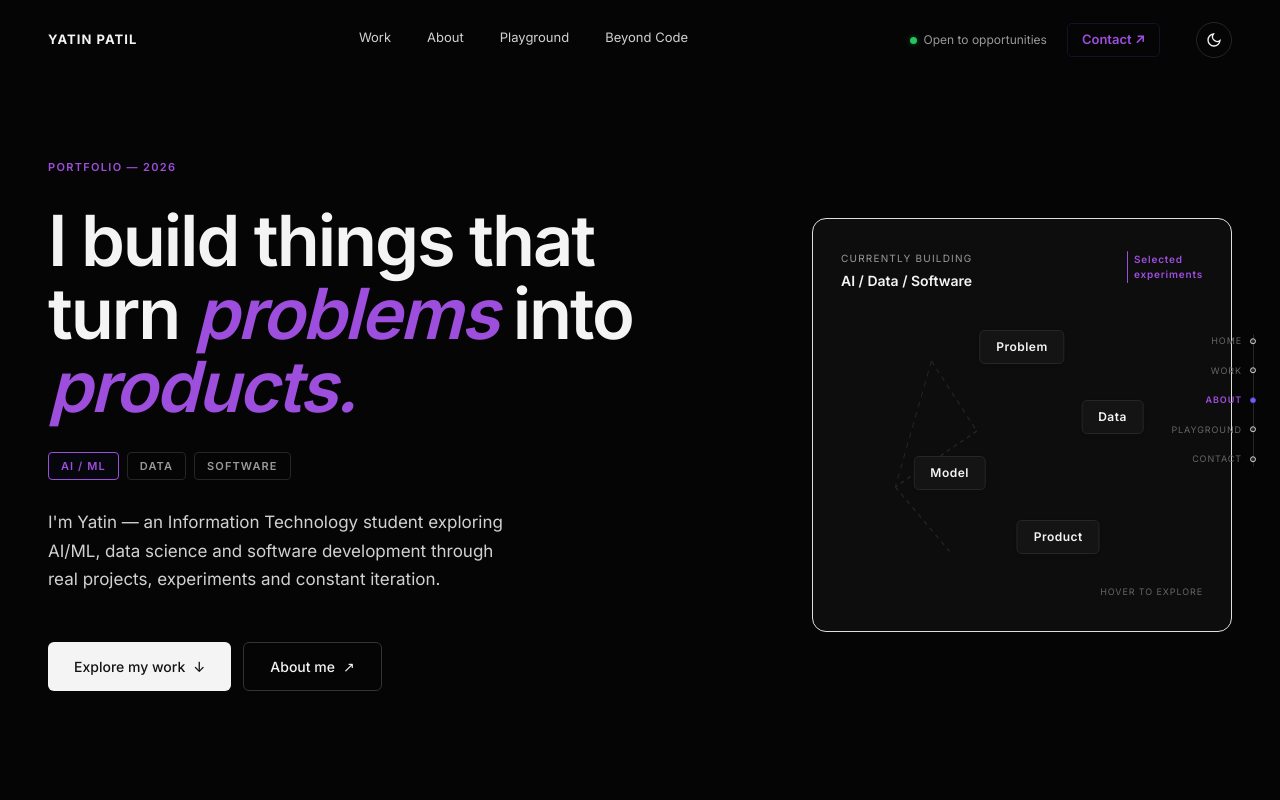
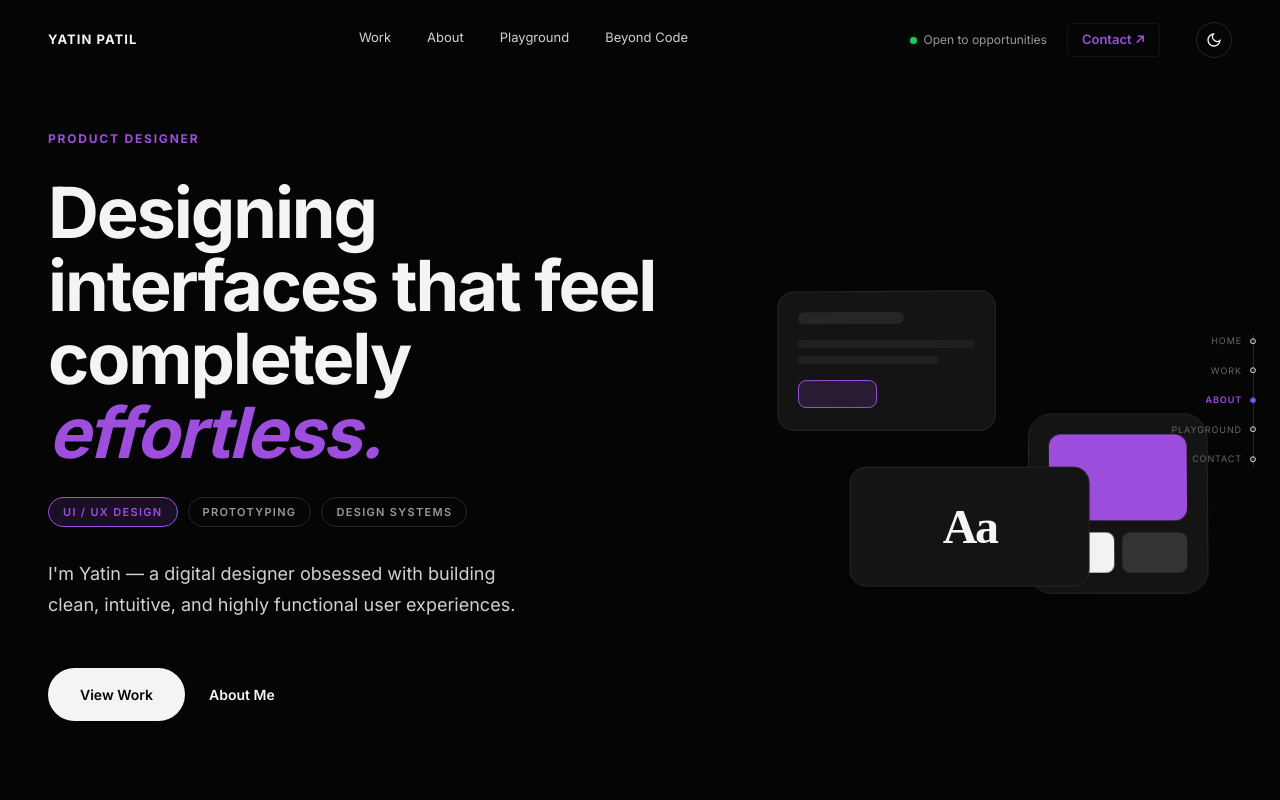
Before and after one commit to Yatin07/portfolio, a Next.js app: page / in a window 1280 px wide. Shown: the top 800 px of the page. Built offline with nearby package versions, Linux system fonts and the light colour scheme.

Commit message:
feat: complete UI/UX pivot with global background, new hero, and hover image reveal

```diff
--- a/src/app/globals.css
+++ b/src/app/globals.css
@@ -43,6 +43,27 @@
 
 html { scroll-behavior: smooth; background-color: var(--bg-main); }
 
+body::before {
+  content: '';
+  position: fixed;
+  inset: 0;
+  pointer-events: none;
+  z-index: -1;
+  background-image: radial-gradient(var(--border) 1px, transparent 1px);
+  background-size: 32px 32px;
+  opacity: 0.5;
+}
+
+body::after {
+  content: '';
+  position: fixed;
+  inset: 0;
+  pointer-events: none;
+  z-index: -2;
+  background: radial-gradient(circle at 50% 0%, var(--accent-transparent) 0%, transparent 60%);
+  opacity: 0.7;
+}
+
 body {
   font-family: 'Inter', sans-serif;
   background-color: var(--bg-main);
--- a/src/app/page.tsx
+++ b/src/app/page.tsx
@@ -212,72 +212,70 @@ function Nav() {
 }
 
 /* ─── Hero Diagram (organic layout) ─── */
+
+/* ─── Hero Diagram (UI/UX Showcase) ─── */
 function HeroDiagram() {
-  const [active, setActive] = useState<string | null>(null)
-  const nodes = [
-    { id: 'problem', label: 'Problem', x: 50, y: 10, desc: 'Understanding what actually needs solving.', sub: 'Not the symptom — the root cause.' },
-    { id: 'data', label: 'Data', x: 75, y: 35, desc: 'Finding patterns that actually matter.', sub: 'CelebA, custom datasets, real-world sources.' },
-    { id: 'model', label: 'Model', x: 30, y: 55, desc: 'Testing different approaches before committing.', sub: 'CNN, RAG, XGBoost — chosen with reason.' },
-    { id: 'product', label: 'Product', x: 60, y: 78, desc: 'Turning the technical solution into something usable.', sub: 'FastAPI + React, clean UX, real users.' },
-  ]
+  const [active, setActive] = useState<number | null>(null)
 
   return (
-    <div style={{ position: 'relative', width: '100%', height: 280 }}>
-      <svg style={{ position: 'absolute', inset: 0, width: '100%', height: '100%' }} viewBox="0 0 200 100" preserveAspectRatio="none">
-        {[
-          [nodes[0], nodes[1]], [nodes[1], nodes[2]], [nodes[2], nodes[3]], [nodes[0], nodes[2]],
-        ].map(([a, b], i) => (
-          <line key={i}
-            x1={a.x} y1={a.y + 5} x2={b.x} y2={b.y + 5}
-            stroke={active === a.id || active === b.id ? 'var(--accent)' : 'var(--border)'}
-            strokeWidth="0.5" strokeDasharray={active === a.id || active === b.id ? '0' : '2,2'}
-            style={{ transition: 'stroke 0.2s' }}
-          />
-        ))}
-      </svg>
-      {nodes.map(n => (
-        <div key={n.id}
-          onMouseEnter={() => setActive(n.id)}
-          onMouseLeave={() => setActive(null)}
-          style={{
-            position: 'absolute', left: `${n.x}%`, top: `${n.y}%`,
-            transform: `translate(-50%,-50%) scale(${active === n.id ? 1.05 : 1})`,
-            transition: 'transform 0.2s',
-            zIndex: active === n.id ? 10 : 1,
-            cursor: 'none',
-          }}>
-          <div style={{
-            padding: '7px 16px',
-            background: active === n.id ? 'var(--accent)' : 'var(--card-bg)',
-            color: active === n.id ? 'var(--card-bg)' : 'var(--text-main)',
-            border: `1.5px solid ${active === n.id ? 'var(--accent)' : 'var(--border)'}`,
-            borderRadius: 5, fontSize: 12, fontWeight: 600, letterSpacing: '0.04em',
-            boxShadow: active === n.id ? '0 4px 16px #3157E820' : '0 1px 4px #0000000a',
-            transition: 'all 0.2s', whiteSpace: 'nowrap',
-          }}>
-            {n.label}
-          </div>
-          {active === n.id && (
-            <div style={{
-              position: 'absolute', top: '120%', left: '50%', transform: 'translateX(-50%)',
-              background: 'var(--text-main)', color: 'var(--card-bg)', padding: '10px 14px',
-              borderRadius: 6, fontSize: 11, lineHeight: 1.5, width: 190,
-              textAlign: 'left', zIndex: 20,
-            }}>
-              <div style={{ fontWeight: 600, marginBottom: 4 }}>{n.desc}</div>
-              <div style={{ color: 'var(--text-muted)', fontSize: 10 }}>{n.sub}</div>
-            </div>
-          )}
+    <div style={{ position: 'relative', width: '100%', height: 320, perspective: 1000 }} data-cursor="view" data-label="PLAY">
+      {/* Floating Design Elements */}
+
+      {/* 1. Wireframe Card */}
+      <motion.div
+        animate={{ y: [-10, 10, -10], rotateY: [-5, 5, -5] }}
+        transition={{ repeat: Infinity, duration: 6, ease: 'easeInOut' }}
+        onMouseEnter={() => setActive(1)} onMouseLeave={() => setActive(null)}
+        style={{
+          position: 'absolute', top: '10%', left: '5%', width: 220, height: 140,
+          background: 'var(--card-bg)', border: '1px solid var(--border)', borderRadius: 16,
+          boxShadow: active === 1 ? '0 20px 40px rgba(0,0,0,0.08)' : '0 10px 30px rgba(0,0,0,0.03)',
+          padding: 20, zIndex: active === 1 ? 10 : 2, transition: 'all 0.3s'
+        }}>
+        <div style={{ width: '60%', height: 12, background: 'var(--border)', borderRadius: 6, marginBottom: 16 }} />
+        <div style={{ width: '100%', height: 8, background: 'var(--border-dark)', borderRadius: 4, marginBottom: 8, opacity: 0.4 }} />
+        <div style={{ width: '80%', height: 8, background: 'var(--border-dark)', borderRadius: 4, marginBottom: 16, opacity: 0.4 }} />
+        <div style={{ width: 80, height: 28, background: 'var(--accent-transparent)', borderRadius: 8, border: '1px solid var(--accent)' }} />
+      </motion.div>
+
+      {/* 2. Color Palette Card */}
+      <motion.div
+        animate={{ y: [10, -10, 10], rotateX: [5, -5, 5] }}
+        transition={{ repeat: Infinity, duration: 5, ease: 'easeInOut', delay: 1 }}
+        onMouseEnter={() => setActive(2)} onMouseLeave={() => setActive(null)}
+        style={{
+          position: 'absolute', top: '45%', right: '5%', width: 180, height: 180,
+          background: 'var(--card-bg)', border: '1px solid var(--border)', borderRadius: 24,
+          boxShadow: active === 2 ? '0 20px 40px rgba(0,0,0,0.08)' : '0 10px 30px rgba(0,0,0,0.03)',
+          padding: 20, zIndex: active === 2 ? 10 : 3, transition: 'all 0.3s',
+          display: 'flex', flexDirection: 'column', gap: 12
+        }}>
+        <div style={{ flex: 1, background: 'var(--accent)', borderRadius: 12 }} />
+        <div style={{ display: 'flex', gap: 8, height: 40 }}>
+           <div style={{ flex: 1, background: 'var(--text-main)', borderRadius: 8 }} />
+           <div style={{ flex: 1, background: 'var(--border-dark)', borderRadius: 8 }} />
         </div>
-      ))}
-      <div style={{ position: 'absolute', bottom: 0, right: 0 }}>
-        <div style={{ fontSize: 9, letterSpacing: '0.1em', color: 'var(--text-light)', textTransform: 'uppercase' }}>
-          Hover to explore
-        </div>
-      </div>
+      </motion.div>
+
+      {/* 3. Typography Card */}
+      <motion.div
+        animate={{ y: [-5, 5, -5], x: [-5, 5, -5] }}
+        transition={{ repeat: Infinity, duration: 7, ease: 'easeInOut', delay: 2 }}
+        onMouseEnter={() => setActive(3)} onMouseLeave={() => setActive(null)}
+        style={{
+          position: 'absolute', bottom: '0%', left: '20%', width: 240, height: 120,
+          background: 'var(--card-bg)', border: '1px solid var(--border)', borderRadius: 16,
+          boxShadow: active === 3 ? '0 20px 40px rgba(0,0,0,0.08)' : '0 10px 30px rgba(0,0,0,0.03)',
+          padding: 24, zIndex: active === 3 ? 10 : 4, transition: 'all 0.3s',
+          display: 'flex', alignItems: 'center', justifyContent: 'center'
+        }}>
+        <div style={{ fontSize: 48, fontWeight: 700, fontFamily: 'serif', color: 'var(--text-main)', letterSpacing: '-0.05em' }}>Aa</div>
+      </motion.div>
     </div>
   )
 }
+
+
 
 /* ─── Hero ─── */
 function Hero() {
@@ -285,96 +283,64 @@ function Hero() {
 
   return (
     <motion.section id="hero" style={{ minHeight: '100vh', padding: '130px 48px 80px', display: 'flex', alignItems: 'center' }} initial={{ opacity: 0, y: 40 }} whileInView={{ opacity: 1, y: 0 }} viewport={{ once: true, margin: "-10%" }} transition={{ duration: 0.7, ease: [0.16, 1, 0.3, 1] }}>
-      <div style={{ maxWidth: 1280, margin: '0 auto', width: '100%', display: 'grid', gridTemplateColumns: '1fr 420px', gap: 80, alignItems: 'center' }}>
+      <div style={{ maxWidth: 1280, margin: '0 auto', width: '100%', display: 'grid', gridTemplateColumns: '1fr 480px', gap: 80, alignItems: 'center' }}>
 
         {/* Left */}
         <div>
-          <div style={{ fontSize: 11, letterSpacing: '0.12em', textTransform: 'uppercase', color: 'var(--accent)', fontWeight: 600, marginBottom: 28 }}>
-            Portfolio — 2026
+          <div style={{ fontSize: 12, letterSpacing: '0.15em', textTransform: 'uppercase', color: 'var(--accent)', fontWeight: 700, marginBottom: 28 }}>
+            Product Designer
           </div>
           <h1 style={{
             fontSize: 'clamp(44px,5.5vw,82px)', lineHeight: 1.04, letterSpacing: '-0.03em',
-            fontWeight: 600, marginBottom: 28, maxWidth: 600,
+            fontWeight: 700, marginBottom: 28, maxWidth: 640, color: 'var(--text-main)'
           }}>
-            I build things that turn{' '}
-            <span style={{ color: 'var(--accent)', fontStyle: 'italic' }}>problems</span>{' '}
-            into{' '}
-            <span style={{ color: 'var(--accent)', fontStyle: 'italic' }}>products.</span>
+            Designing interfaces that feel completely{' '}
+            <span style={{ color: 'var(--accent)', fontStyle: 'italic' }}>effortless.</span>
           </h1>
 
-          <div style={{ display: 'flex', gap: 8, marginBottom: 28, flexWrap: 'wrap' }}>
+          <div style={{ display: 'flex', gap: 10, marginBottom: 32, flexWrap: 'wrap' }}>
             {[
-              { tag: 'AI / ML', active: true },
-              { tag: 'DATA', active: false },
-              { tag: 'SOFTWARE', active: false },
+              { tag: 'UI / UX DESIGN', active: true },
+              { tag: 'PROTOTYPING', active: false },
+              { tag: 'DESIGN SYSTEMS', active: false },
             ].map(t => (
               <span key={t.tag} style={{
-                fontSize: 11, letterSpacing: '0.1em', fontWeight: 600, padding: '5px 12px',
-                borderRadius: 4,
-                border: `1.5px solid ${t.active ? 'var(--accent)' : 'var(--border)'}`,
+                fontSize: 11, letterSpacing: '0.12em', fontWeight: 600, padding: '6px 14px',
+                borderRadius: 100,
+                border: `1px solid ${t.active ? 'var(--accent)' : 'var(--border)'}`,
                 color: t.active ? 'var(--accent)' : 'var(--text-muted)',
-                background: t.active ? '#3157E808' : 'transparent',
+                background: t.active ? 'var(--accent-transparent)' : 'var(--bg-main)',
+                boxShadow: '0 2px 10px rgba(0,0,0,0.02)'
               }}>{t.tag}</span>
             ))}
           </div>
 
-          <p style={{ fontSize: 17, color: 'var(--text-secondary)', lineHeight: 1.68, maxWidth: 480, marginBottom: 48 }}>
-            I&apos;m Yatin — an Information Technology student exploring AI/ML, data science and software development through real projects, experiments and constant iteration.
+          <p style={{ fontSize: 18, color: 'var(--text-secondary)', lineHeight: 1.68, maxWidth: 500, marginBottom: 48 }}>
+            I&apos;m Yatin — a digital designer obsessed with building clean, intuitive, and highly functional user experiences.
           </p>
 
-          <div style={{ display: 'flex', gap: 12, flexWrap: 'wrap' }}>
-            <a href="#work"
+          <div style={{ display: 'flex', gap: 24, alignItems: 'center' }}>
+            <a href="#work" data-cursor="view" data-label="WORK"
               onMouseEnter={() => setBtnHover('work')}
               onMouseLeave={() => setBtnHover(null)}
               style={{
-                display: 'inline-flex', alignItems: 'center', gap: 8,
-                background: btnHover === 'work' ? 'var(--accent)' : 'var(--text-main)',
-                color: 'var(--card-bg)', padding: '13px 26px',
-                borderRadius: 6, fontSize: 14, fontWeight: 500, textDecoration: 'none',
-                transition: 'background 0.2s, transform 0.15s',
-                transform: btnHover === 'work' ? 'translateY(-1px)' : 'none',
+                background: 'var(--text-main)', color: 'var(--bg-main)', padding: '16px 32px',
+                borderRadius: 100, fontSize: 14, fontWeight: 600, textDecoration: 'none',
+                display: 'inline-flex', alignItems: 'center', gap: 8, transition: 'transform 0.2s',
+                transform: btnHover === 'work' ? 'scale(1.02)' : 'none'
               }}>
-              Explore my work
-              <span style={{ display: 'inline-block', transition: 'transform 0.2s', transform: btnHover === 'work' ? 'translateY(2px)' : 'none' }}>↓</span>
+              View Work
             </a>
-            <a href="#about"
-              onMouseEnter={() => setBtnHover('about')}
-              onMouseLeave={() => setBtnHover(null)}
-              style={{
-                display: 'inline-flex', alignItems: 'center', gap: 8,
-                border: `1.5px solid ${btnHover === 'about' ? 'var(--accent)' : 'var(--border-dark)'}`,
-                color: btnHover === 'about' ? 'var(--accent)' : 'var(--text-main)',
-                padding: '13px 26px', borderRadius: 6, fontSize: 14, fontWeight: 500,
-                textDecoration: 'none', transition: 'all 0.2s',
-              }}>
-              About me
-              <span style={{ display: 'inline-block', transition: 'transform 0.2s', transform: btnHover === 'about' ? 'translate(2px,-2px)' : 'none' }}>↗</span>
+            <a href="#about" style={{ fontSize: 14, fontWeight: 600, color: 'var(--text-main)', textDecoration: 'none' }} className="link-underline">
+              About Me
             </a>
           </div>
         </div>
 
-        {/* Right panel */}
+        {/* Right */}
         <div className="hidden lg:block">
-          <div style={{
-            background: 'var(--bg-alt)', border: '1px solid #E0E0DA', borderRadius: 14,
-            padding: '32px 28px', position: 'relative',
-          }}>
-            <div style={{ display: 'flex', justifyContent: 'space-between', alignItems: 'flex-start', marginBottom: 28 }}>
-              <div>
-                <div style={{ fontSize: 10, letterSpacing: '0.12em', textTransform: 'uppercase', color: 'var(--text-muted)', marginBottom: 4 }}>Currently building</div>
-                <div style={{ fontSize: 14, fontWeight: 600, color: 'var(--text-main)' }}>AI / Data / Software</div>
-              </div>
-              <div style={{ display: 'flex', alignItems: 'center', gap: 6 }}>
-                <div style={{ width: 1, height: 32, background: 'var(--accent)', borderRadius: 1 }} />
-                <div style={{ fontSize: 10, color: 'var(--accent)', fontWeight: 600, letterSpacing: '0.08em' }}>
-                  Selected<br />experiments
-                </div>
-              </div>
-            </div>
-            <HeroDiagram />
-          </div>
+          <HeroDiagram />
         </div>
-
       </div>
     </motion.section>
   )
```
